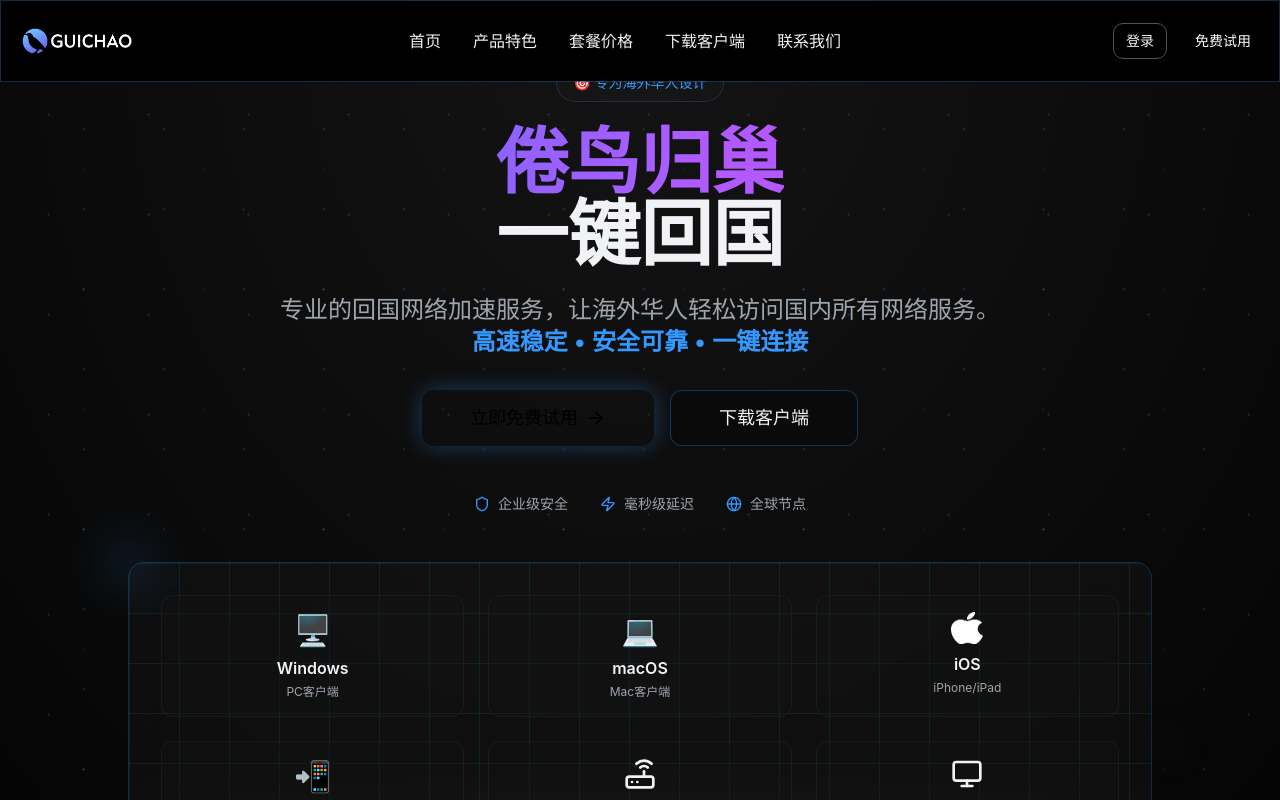
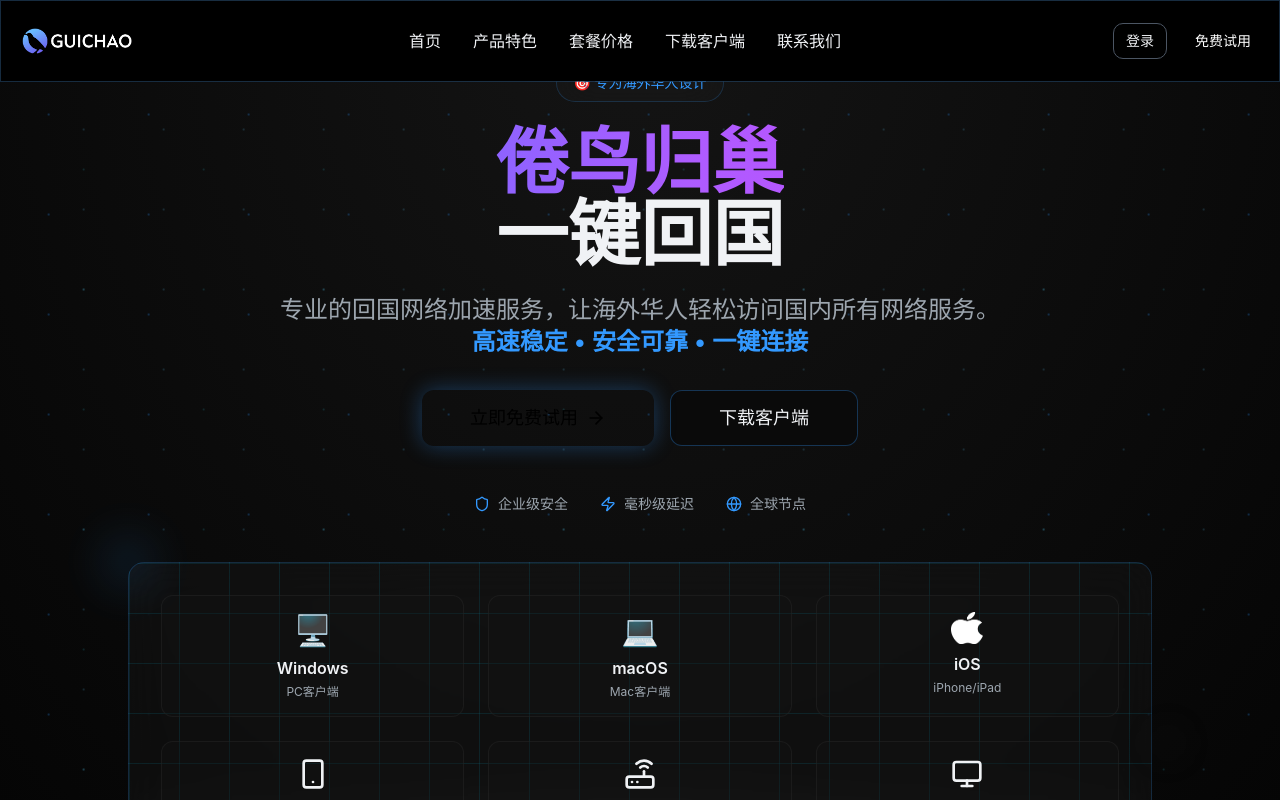
Before and after one commit to Alexneilcaiqiqi/vivid-palette-ai, a React (Vite) app: page / in a window 1280 px wide. Shown: the top 800 px of the page. Built offline with nearby package versions, Linux system fonts and the light colour scheme.

Commit message:
Update Android icon to flat
Changed the Android icon to a flat design.

```diff
--- a/src/components/Hero.tsx
+++ b/src/components/Hero.tsx
@@ -67,7 +67,7 @@ const Hero = () => {
                 { name: "Windows", icon: "🖥️", desc: "PC客户端" },
                 { name: "macOS", icon: "💻", desc: "Mac客户端" },
                 { name: "iOS", icon: <img src="/lovable-uploads/245d7d96-4fe5-44ae-8811-373f42859b30.png" alt="iOS" className="w-8 h-8" />, desc: "iPhone/iPad" },
-                { name: "Android", icon: "📲", desc: "安卓手机" },
+                { name: "Android", icon: <Smartphone className="w-8 h-8 text-foreground" />, desc: "安卓手机" },
                 { name: "路由器", icon: <Router className="w-8 h-8 text-foreground" />, desc: "全家共享" },
                 { name: "浏览器", icon: <Monitor className="w-8 h-8 text-foreground" />, desc: "免装插件" }
               ].map((platform, index) => (
```
